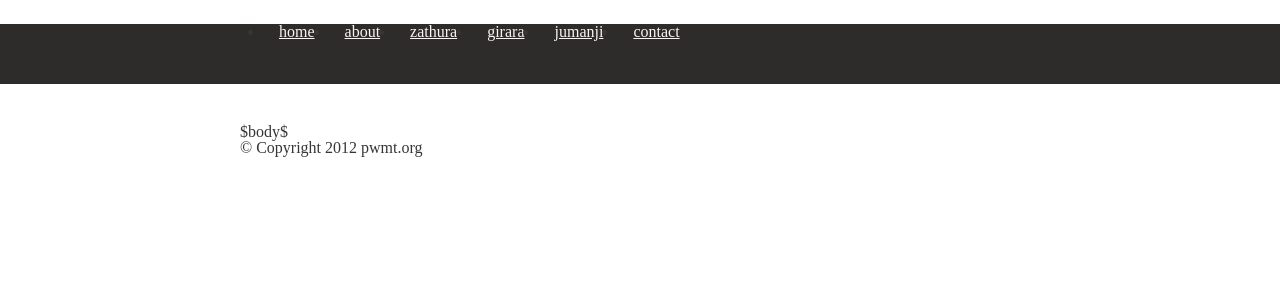
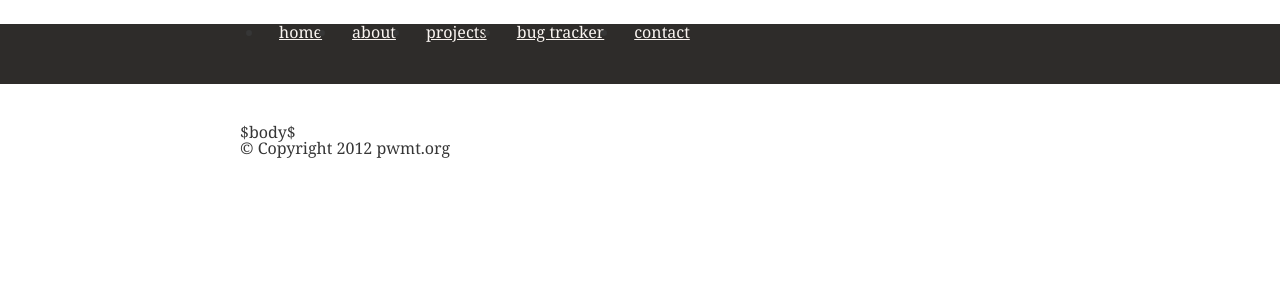
Before and after one commit to pwmt/pwmt.github.io, a Python web app: template templates/default.html in a window 1280 px wide. Shown: the top 300 px of the page. Run offline with Jinja, Linux system fonts and the light colour scheme; the template is opened without the code that fills it, so the values that code supplies are empty; style sheets or scripts are compiled from the project's sources; some libraries are stand-ins or nearby versions.

Commit message:
Added project folder

```diff
--- a/css/style.styl
+++ b/css/style.styl
@@ -9,6 +9,7 @@ html
 
 body
   letter-spacing 0.1
+  font-family Georgia
 
 header
   background #2E2C2A
@@ -81,3 +82,4 @@ pre, code
 
 em
   font-style italic
+  font-family
--- a/templates/default.html
+++ b/templates/default.html
@@ -14,9 +14,8 @@
         <ul id=menu>
           <li><a href=/>home</a></li>
           <li><a href=/about>about</a></li>
-          <li><a href=/zathura>zathura</a></li>
-          <li><a href=/girara>girara</a></li>
-          <li><a href=/jumanji>jumanji</a></li>
+          <li><a href=/projects>projects</a></li>
+          <li><a href=http://bt.pwmt.org>bug tracker</a></li>
           <li><a href=/contact>contact</a></li>
         </ul>
       </nav>
```
Also changed, not shown: content/projects/girara.md (renamed from content/girara.md), content/projects/jumanji.md (renamed from content/jumanji.md), content/projects/zathura.md (renamed from content/zathura.md), content/projects/zathura/configuration.md (renamed from content/zathura/configuration.md), content/projects/zathura/installation.md (renamed from content/zathura/installation.md), content/projects/zathura/options.md (renamed from content/zathura/options.md), content/projects/zathura/plugins.md (renamed from content/zathura/plugins.md).
